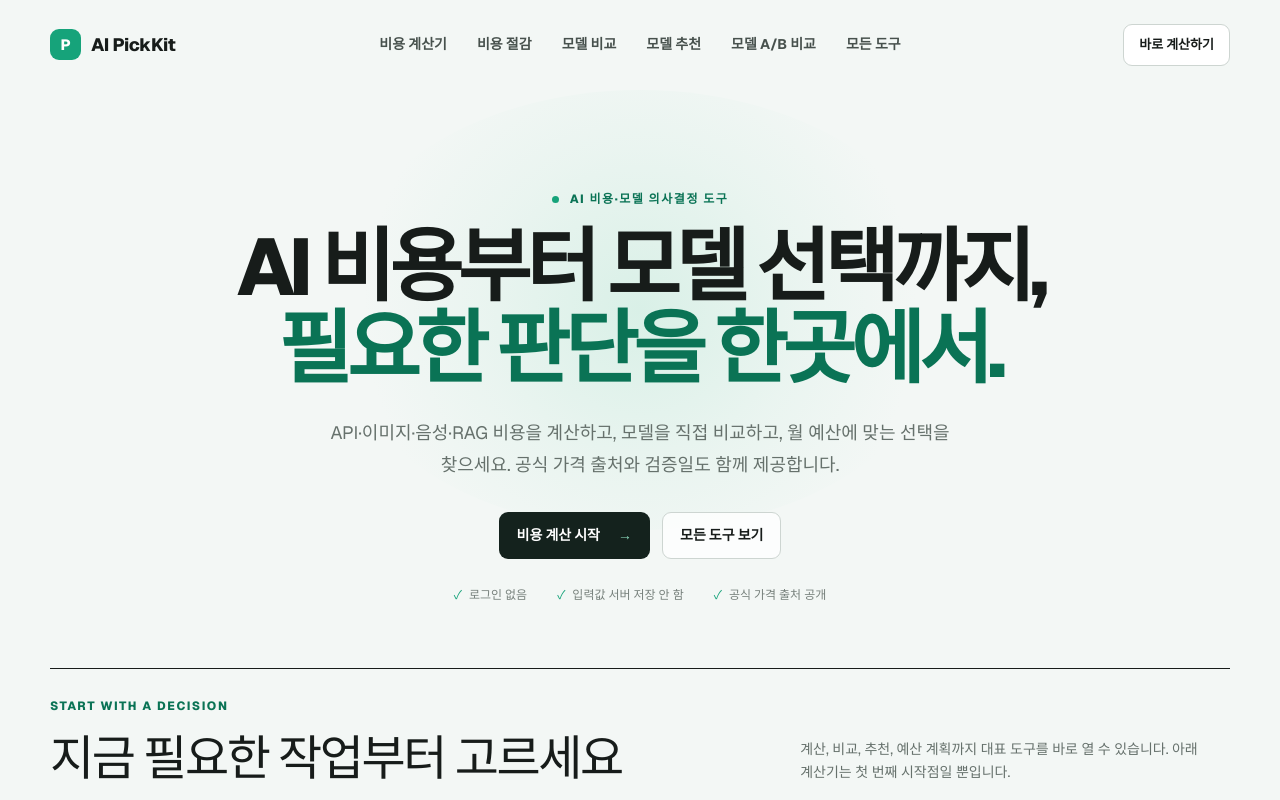
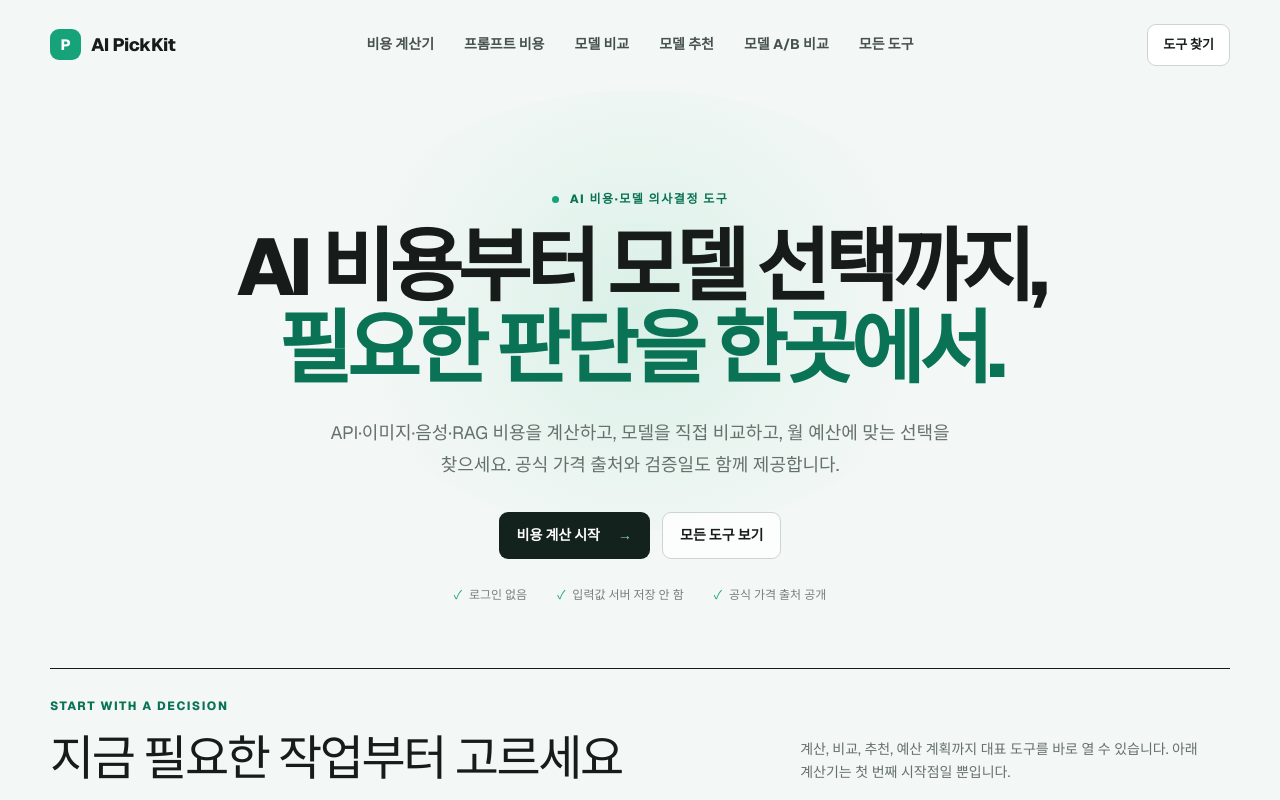
Before and after one commit to maxtop9843-byte/ai-pickkit, a Next.js app: page / in a window 1280 px wide. Shown: the top 800 px of the page. Built offline with nearby package versions, Linux system fonts and the light colour scheme.

Commit message:
UX-002A 전체 도구 진입점 연결

```diff
--- a/src/components/site-chrome.tsx
+++ b/src/components/site-chrome.tsx
@@ -3,7 +3,7 @@ import { toolRoutes } from "@/lib/tool-routes";
 
 const primaryToolIds = new Set([
   "calculator",
-  "savings",
+  "prompt",
   "models",
   "selector",
   "directComparison",
@@ -28,10 +28,10 @@ export function SiteHeader() {
             {route.navLabel}
           </Link>
         ))}
-        <Link href="/">모든 도구</Link>
+        <Link href="/tools">모든 도구</Link>
       </nav>
-      <Link className="header-cta" href="/api-cost-calculator">
-        바로 계산하기
+      <Link className="header-cta" href="/tools">
+        도구 찾기
       </Link>
     </header>
   );
@@ -44,6 +44,7 @@ export function SiteFooter() {
         <span className="brand-mark">P</span>AI PickKit
       </Link>
       <p>비교하고, 계산하고, 나에게 맞는 AI를 고르세요.</p>
+      <Link href="/tools">전체 도구 {toolRoutes.length}개 보기</Link>
       <span>© 2026 AI PickKit · aipickkit.com</span>
     </footer>
   );
```
